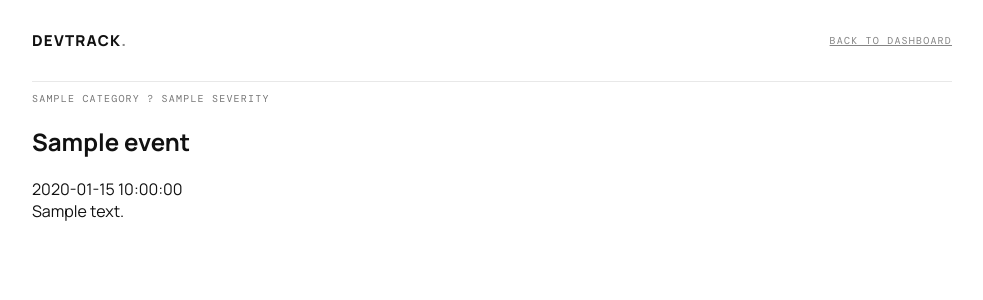
After one commit to RajuSinghRaj/devme, a Flask app: template templates/event.html in a window 1280 px wide. The commit adds this page. Shown: the top 300 px of the page, without its empty margins (148-1131 px from the left). Run offline with Flask 3, Linux system fonts and the light colour scheme; the template is opened without the code that fills it: most values are stand-ins (such as "Sample title", 1, 10 or a date in 2020).

Commit message:
feat: add event detail page

```diff
--- a/app.py
+++ b/app.py
@@ -8,7 +8,7 @@ from pathlib import Path
 
 from database import backup, initialize
 from monitors import create_monitor, delete_monitor, get_monitor, list_monitors, list_results, monitor_summary, prune_results, record_result, update_monitor, set_monitor_enabled
-from events import create_event, delete_event, event_breakdown, filter_events, count_events, export_events_csv, latest_event, list_categories, list_events, list_events_by_category, list_events_by_severity, search_events, update_event
+from events import create_event, delete_event, event_breakdown, filter_events, get_event, count_events, export_events_csv, latest_event, list_categories, list_events, list_events_by_category, list_events_by_severity, search_events, update_event
 
 from flask import Flask, g, jsonify, make_response, redirect, render_template, request, url_for
 import click
@@ -172,6 +172,13 @@ def create_app(test_config=None):
     @app.get("/api/summary")
     def api_summary():
         return jsonify(event_count=count_events(app.config["DATABASE"]), category_count=len(list_categories(app.config["DATABASE"])), monitor_count=len(list_monitors(app.config["DATABASE"])), latest_event=latest_event(app.config["DATABASE"]))
+
+    @app.get("/events/<int:event_id>")
+    def event_detail(event_id):
+        event = get_event(app.config["DATABASE"], event_id)
+        if event is None:
+            return render_template("404.html"), 404
+        return render_template("event.html", event=event)
 
     @app.get("/monitors/<int:monitor_id>")
     def monitor_detail(monitor_id):
--- /dev/null
+++ b/templates/event.html
@@ -0,0 +1,2 @@
+<!doctype html>
+<html lang="en"><head><meta charset="utf-8"><meta name="viewport" content="width=device-width, initial-scale=1"><title>{{ event.title }} ? DevTrack</title><link rel="stylesheet" href="{{ url_for('static', filename='style.css') }}"></head><body><main class="page"><header class="topbar"><a class="brand" href="/">DEVTRACK<span>.</span></a><a class="caption" href="/">BACK TO DASHBOARD</a></header><article class="event-detail"><p class="eyebrow">{{ event.category|upper }} ? {{ event.severity|upper }}</p><h1>{{ event.title }}</h1><time datetime="{{ event.created_at }}">{{ event.created_at }}</time><div class="event-body">{{ event.details }}</div></article></main></body></html>
--- a/templates/index.html
+++ b/templates/index.html
@@ -12,7 +12,7 @@
     <section class="intro"><p class="eyebrow">{{ today_label|upper }}</p><h1>Build with<br>clarity.</h1><p class="lede">A quiet space to track your work and keep an eye on what matters.</p>{% if events %}<p class="latest-note">Latest entry: <strong>{{ events[0].title }}</strong></p>{% endif %}</section>
     <section class="overview" aria-label="Overview"><article><span>OPEN LOGS</span><strong>{{ "%02d"|format(event_count) }}</strong></article><article><span>SERVICES</span><strong>{{ "%02d"|format(category_count) }}</strong></article><article><span>HEALTH</span><strong class="health">ALL CLEAR</strong></article></section>
     <section class="activity"><form class="search-form" action="/" method="get"><label for="search">Search logs</label><input id="search" name="q" value="{{ query }}" placeholder="Search entries"><select name="category" aria-label="Filter by category"><option value="">All categories</option>{% for item in categories %}<option value="{{ item }}" {% if selected_category == item %}selected{% endif %}>{{ item|title }}</option>{% endfor %}</select><select name="severity" aria-label="Filter by severity"><option value="">All severities</option><option value="low">Low</option><option value="normal">Normal</option><option value="high" {% if selected_severity == "high" %}selected{% endif %}>High</option></select><button type="submit">Search</button></form>{% if query or selected_category or selected_severity %}<a class="clear-filters" href="{{ url_for('dashboard') }}">Clear filters</a>{% endif %}<div class="section-head"><h2>Recent activity</h2><div class="activity-actions"><a class="export-link" href="{{ url_for('api_export_events') }}">Export CSV</a><a class="new-entry" href="#new-entry">? New entry</a></div></div>{% if events %}
-      <ol class="event-list" aria-label="Recent developer log entries" aria-live="polite">{% for event in events %}<li><div><strong>{{ event.title }}</strong><p>{{ event.details }}</p></div><span class="event-meta"><time datetime="{{ event.created_at }}">{{ event.created_at }}</time> ? {{ event.category|upper }} ? {{ event.severity|upper }}</span></li>{% endfor %}</ol>
+      <ol class="event-list" aria-label="Recent developer log entries" aria-live="polite">{% for event in events %}<li><div><strong><a href="{{ url_for('event_detail', event_id=event.id) }}">{{ event.title }}</a></strong><p>{{ event.details }}</p></div><span class="event-meta"><time datetime="{{ event.created_at }}">{{ event.created_at }}</time> ? {{ event.category|upper }} ? {{ event.severity|upper }}</span></li>{% endfor %}</ol>
       {% else %}<div class="empty"><span class="empty-mark">?</span><p>Your log starts here.</p><small>Add an entry to capture a decision, a fix, or a thought worth keeping.</small></div>{% endif %}
       {% if page > 1 or has_next %}<nav class="pagination" aria-label="Activity pages">{% if page > 1 %}<a href="{{ url_for('dashboard', q=query, category=selected_category, severity=selected_severity, page=page-1) }}">Previous</a>{% endif %}<span>PAGE {{ page }}</span>{% if has_next %}<a href="{{ url_for('dashboard', q=query, category=selected_category, severity=selected_severity, page=page+1) }}">Next</a>{% endif %}</nav>{% endif %}
       {% if request.args.get('error') == 'title-required' %}<p class="form-error" role="alert">Add a title before saving.</p>{% endif %}<form id="new-entry" class="entry-form" action="{{ url_for('create_dashboard_event') }}" method="post"><label for="title">New log entry</label><input id="title" name="title" maxlength="120" placeholder="What did you work on?" required><textarea name="details" maxlength="2000" placeholder="Add a few details (optional)"></textarea><select name="category" aria-label="Entry category">{% for item in category_options %}<option value="{{ item }}">{{ item|title }}</option>{% endfor %}</select><select name="severity" aria-label="Entry severity"><option value="low">Low</option><option value="normal" selected>Normal</option><option value="high">High</option></select><button type="submit">Save entry</button></form></section>
```
Also changed, not shown: tests/test_event_detail_page.py (added, +9 -0 lines).
